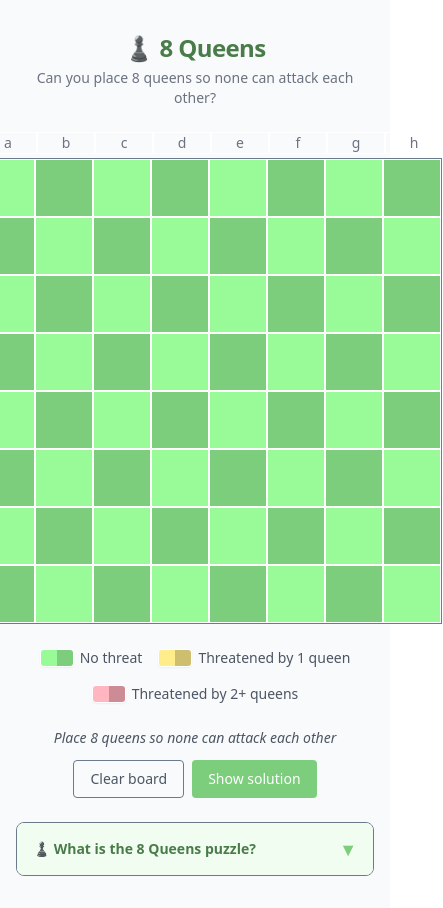
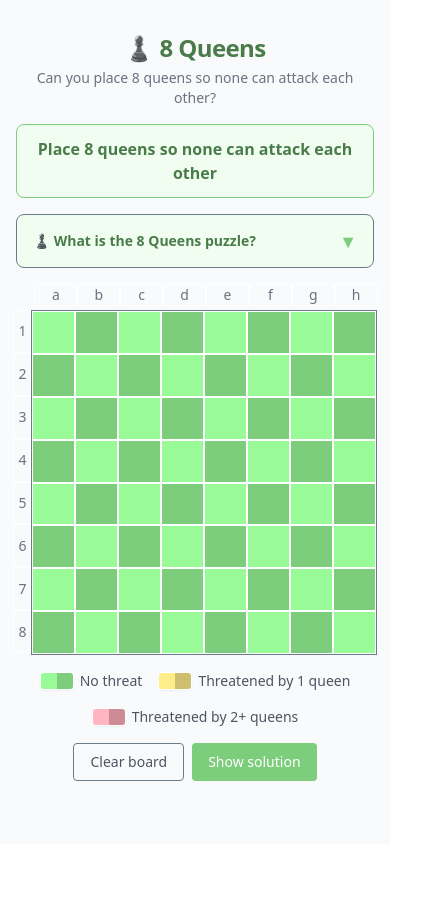
Before and after one commit to galiakr/8queens, a React (Vite) app: page / in a window 390 px wide. Shown: the whole page, 443 px wide, since content can reach past the window. After the commit the page ends 844 px from the top, so only its background shows below. Built offline with nearby package versions, Linux system fonts and the light colour scheme.

Commit message:
Fixing responsiveness

```diff
--- a/src/App.tsx
+++ b/src/App.tsx
@@ -22,14 +22,26 @@ export default function App() {
   } = useQueens();
 
   return (
-    <div className="min-h-screen bg-gray-50 flex flex-col items-center justify-start py-8 px-4 gap-6">
+    <div className="min-h-screen bg-gray-50 flex flex-col items-center justify-start py-8 px-4 gap-4">
       <Confetti active={showConfetti} />
 
       {/* Header */}
       <div className="text-center">
-        <h1 className="text-2xl font-bold text-[#4a7c4a] tracking-tight">♟️ 8 Queens</h1>
-        <p className="text-sm text-gray-500 mt-1">Can you place 8 queens so none can attack each other?</p>
+        <h1 className="text-2xl font-bold text-[#4a7c4a] tracking-tight">
+          ♟️ 8 Queens
+        </h1>
+        <p className="text-sm text-gray-500 mt-1">
+          Can you place 8 queens so none can attack each other?
+        </p>
       </div>
+
+      {/* Message */}
+      <div className="w-full max-w-[520px] min-h-[52px] flex items-center justify-center text-center bg-[#f0fdf0] border border-[#7CCD7C] rounded-lg px-4 py-3">
+        <p className="text-base font-semibold text-[#4a7c4a]">{message}</p>
+      </div>
+
+      {/* Education */}
+      <EducationPanel />
 
       {/* Board */}
       <Board
@@ -47,15 +59,11 @@ export default function App() {
         mode={mode}
         solutionIndex={solutionIndex}
         totalSolutions={totalSolutions}
-        message={message}
         onClear={clear}
         onSolve={showSolution}
         onNext={nextSolution}
         onPrev={prevSolution}
       />
-
-      {/* Education */}
-      <EducationPanel />
     </div>
   );
 }
--- a/src/components/Board.tsx
+++ b/src/components/Board.tsx
@@ -12,22 +12,43 @@ type Props = {
 };
 
 export function Board({ queens, threats, onCellClick, interactive }: Props) {
-  const queenSet = new Set(queens.map(q => `${q.col}_${q.row}`));
+  const queenSet = new Set(queens.map((q) => `${q.col}_${q.row}`));
 
   return (
-    <div className="flex flex-col items-center select-none">
+    <div
+      className="flex flex-col items-center select-none w-full max-w-[520px]"
+      style={
+        {
+          '--cell-size': 'clamp(28px, 11vw, 58px)',
+          '--label-size': 'clamp(18px, 4.5vw, 24px)',
+        } as React.CSSProperties
+      }
+    >
       {/* Column labels */}
-      <div className="flex ml-8 mb-1">
-        {FILES.map(f => (
-          <div key={f} className="w-[58px] text-center text-sm text-gray-500 font-medium border border-white">{f}</div>
+      <div
+        className="flex mb-1"
+        style={{ marginLeft: 'calc(var(--label-size) + 4px)' }}
+      >
+        {FILES.map((f) => (
+          <div
+            key={f}
+            className="w-[var(--cell-size)] text-center text-sm text-gray-500 font-medium border border-white"
+          >
+            {f}
+          </div>
         ))}
       </div>
 
       <div className="flex">
         {/* Row labels */}
-        <div className="flex flex-col mr-1">
-          {RANKS.map(r => (
-            <div key={r} className="h-[58px] w-6 flex items-center justify-center text-sm text-gray-500 font-medium border border-white">{r}</div>
+        <div className="flex flex-col">
+          {RANKS.map((r) => (
+            <div
+              key={r}
+              className="h-[var(--cell-size)] w-[var(--label-size)] flex items-center justify-center text-sm text-gray-500 font-medium border border-white"
+            >
+              {r}
+            </div>
           ))}
         </div>
 
--- a/src/components/Cell.tsx
+++ b/src/components/Cell.tsx
@@ -32,7 +32,7 @@ export function Cell({ col, row, isLight, hasQueen, threats, onClick, interactiv
       onClick={() => interactive && onClick(col, row)}
       onKeyDown={e => (e.key === 'Enter' || e.key === ' ') && interactive && onClick(col, row)}
       className={[
-        'w-[58px] h-[58px] flex items-center justify-center border border-white',
+        'w-[var(--cell-size)] h-[var(--cell-size)] flex items-center justify-center border border-white',
         'transition-colors duration-150 select-none',
         base,
         highlight,
@@ -43,7 +43,7 @@ export function Cell({ col, row, isLight, hasQueen, threats, onClick, interactiv
         <img
           src={`${import.meta.env.BASE_URL}squeen.png`}
           alt="queen"
-          className="w-9 h-9 object-contain pointer-events-none"
+          className="w-[70%] h-[70%] object-contain pointer-events-none"
         />
       )}
     </div>
--- a/src/components/Controls.tsx
+++ b/src/components/Controls.tsx
@@ -2,7 +2,6 @@ type Props = {
   mode: string;
   solutionIndex: number;
   totalSolutions: number;
-  message: string;
   onClear: () => void;
   onSolve: () => void;
   onNext: () => void;
@@ -13,7 +12,6 @@ export function Controls({
   mode,
   solutionIndex,
   totalSolutions,
-  message,
   onClear,
   onSolve,
   onNext,
@@ -29,9 +27,6 @@ export function Controls({
 
   return (
     <div className="w-full max-w-[520px] space-y-3">
-      {/* Message */}
-      <p className="text-sm text-gray-600 min-h-[20px] text-center italic">{message}</p>
-
       {/* Main buttons */}
       <div className="flex gap-2 flex-wrap justify-center">
         <button className={btnSecondary} onClick={onClear}>
--- a/src/components/EducationPanel.tsx
+++ b/src/components/EducationPanel.tsx
@@ -4,10 +4,12 @@ export function EducationPanel() {
   const [open, setOpen] = useState(false);
 
   return (
-    <div className="w-full max-w-[520px] border border-[#6C7B8B] rounded-lg overflow-hidden">
+    <div className="relative w-full max-w-[520px]">
       <button
         onClick={() => setOpen((o) => !o)}
-        className="w-full flex items-center justify-between px-4 py-3 bg-[#f0fdf0] hover:bg-[#e0f9e0] transition-colors text-left"
+        className={`w-full flex items-center justify-between px-4 py-3 bg-[#f0fdf0] hover:bg-[#e0f9e0] transition-colors text-left border border-[#6C7B8B] ${
+          open ? 'rounded-t-lg' : 'rounded-lg'
+        }`}
         aria-expanded={open}
       >
         <span className="font-semibold text-[#4a7c4a] text-sm">
@@ -17,7 +19,7 @@ export function EducationPanel() {
       </button>
 
       {open && (
-        <div className="px-4 py-4 bg-white text-sm text-gray-700 space-y-3 leading-relaxed">
+        <div className="absolute left-0 right-0 top-full z-20 max-h-[70vh] overflow-y-auto border border-t-0 border-[#6C7B8B] rounded-b-lg bg-white shadow-lg px-4 py-4 text-sm text-gray-700 space-y-3 leading-relaxed">
           <p>
             The challenge: place <strong>8 queens</strong> on a chessboard so
             that no queen can attack any other. A queen attacks every square on
```
